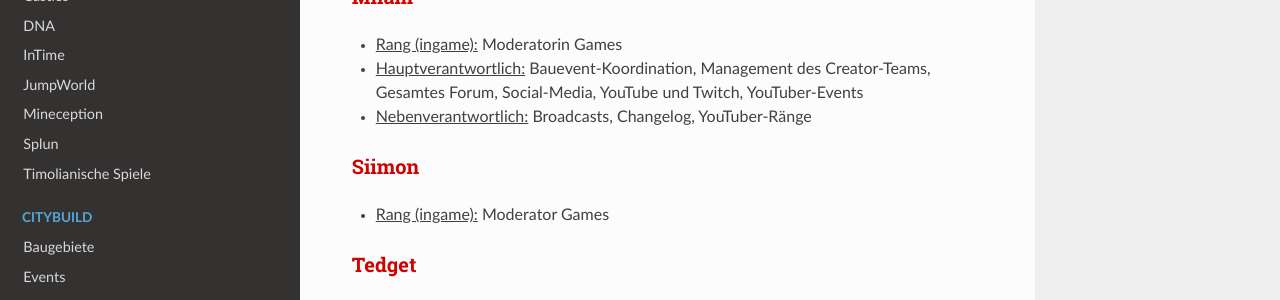
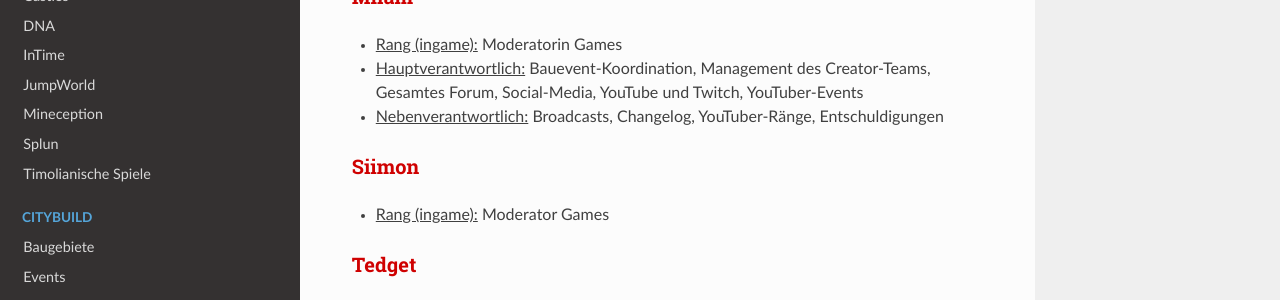
Before and after one commit to TimoliaDE/HowTo, an MkDocs documentation site: the page built from docs/team/members.md, in a window 1280 px wide and 900 px high, scrolled down 1862 px. Shown: the part 151-451 px from the top of the window. Built offline with MkDocs 1.6.1, drawn with Linux system fonts in a browser that asks for light colours; nearby versions of some CDN libraries; old or Windows-style settings are respelled for this version of MkDocs; some of the changed text lies outside the part shown.

Commit message:
Update members.md

```diff
--- a/docs/team/members.md
+++ b/docs/team/members.md
@@ -61,7 +61,7 @@ Moderatoren kümmern sich um das reibungslose Spielererlebnis der verschiedenen
 ###<strong><span style="color:#CF0101">Milam</span></strong>
 - <u>Rang (ingame):</u> Moderatorin Games
 - <u>Hauptverantwortlich:</u> Bauevent-Koordination, Management des Creator-Teams, Gesamtes Forum, Social-Media, YouTube und Twitch, YouTuber-Events
-- <u>Nebenverantwortlich:</u> Broadcasts, Changelog, YouTuber-Ränge
+- <u>Nebenverantwortlich:</u> Broadcasts, Changelog, YouTuber-Ränge, Entschuldigungen
 
 ###<strong><span style="color:#CF0101">Siimon</span></strong>
 - <u>Rang (ingame):</u> Moderator Games
@@ -196,8 +196,9 @@ Sie stehen für alle grundlegenden Fragen und Reports zur Verfügung und sind di
 ### <strong><span style="color:#E4D100">Pixtopiane</span></strong>
 - <u>Rang (ingame):</u> Supporterin Games
 
-### <strong><span style="color:#E4D100">Saalvo</span></strong>
+### <strong><span style="color:#E4D100">Salvopro</span></strong>
 - <u>Rang (ingame):</u> Supporter Games
+- <u>Nebenverantwortlich:</u> TeamSpeak
 
 ### <strong><span style="color:#E4D100">Schonas</span></strong>
 - <u>Rang (ingame):</u> Supporter Games
```
